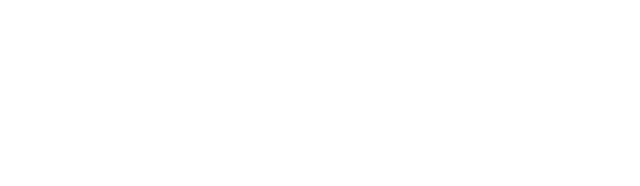
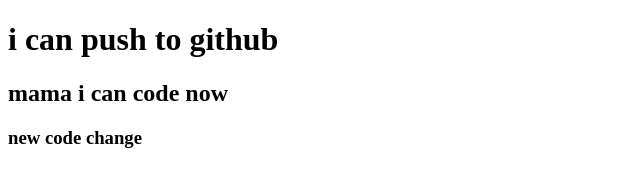
Before and after one commit to shailasharmin470/my-second-repo, a plain HTML site: page index.html in a window 1280 px wide. Shown: the whole page, without its empty margins (0-640 px from the left). Drawn offline with Linux system fonts and the light colour scheme.

Commit message:
added header

```diff
--- a/index.html
+++ b/index.html
@@ -7,6 +7,8 @@
     <title>My second repo</title>
 </head>
 <body>
-
+    <h1>i can push to github</h1>
+    <h2>mama i can code now</h2>
+    <h3>new code change</h3>
 </body>
 </html>
```
